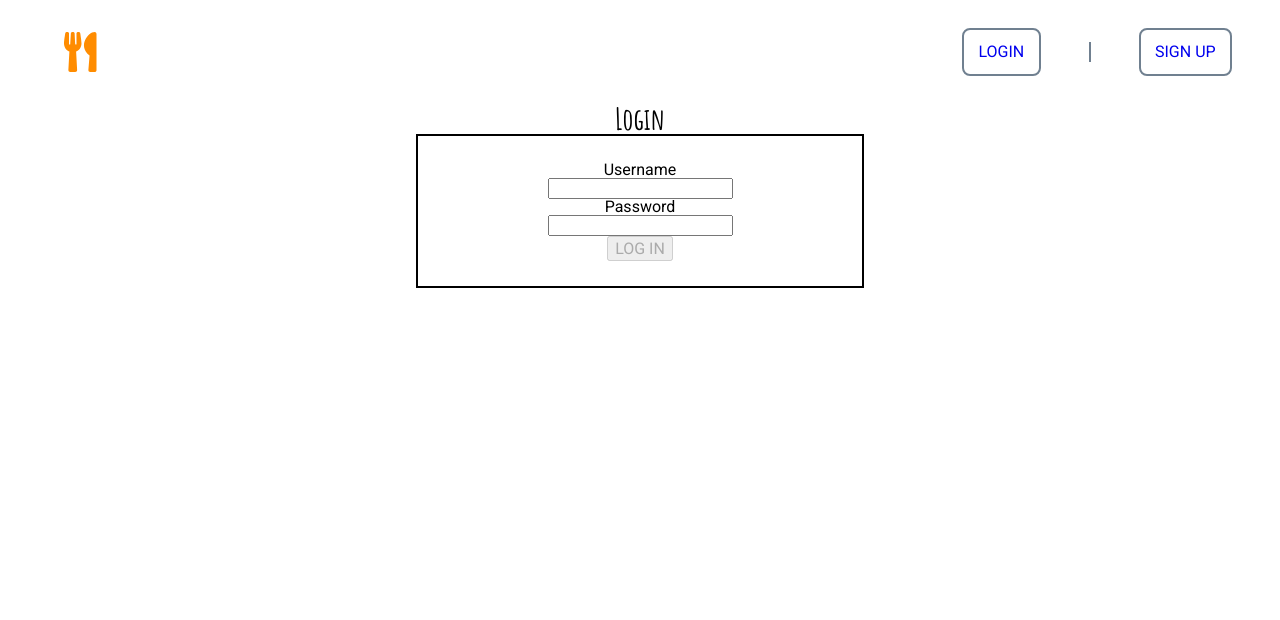
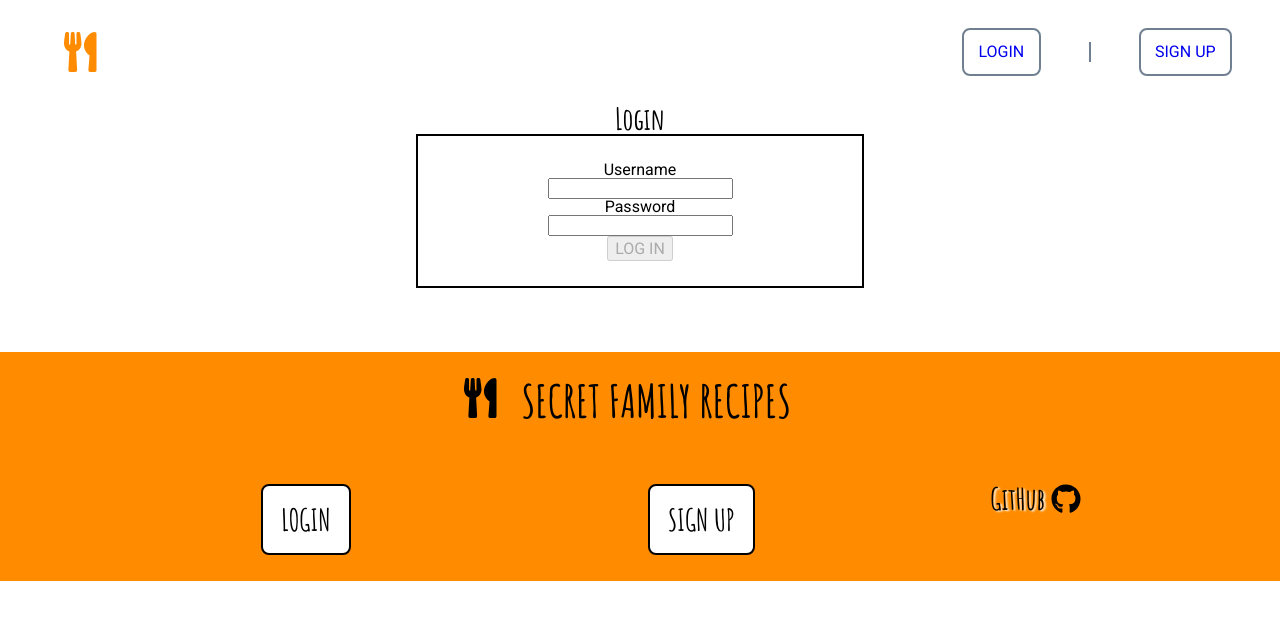
Before and after one commit to BW-secret-family-recipes-3/front-end, a React (Create React App) app in the folder secret-family-recipes/: page /user/login in a window 1280 px wide. Shown: the top 620 px of the page. Built offline with nearby package versions, Linux system fonts and the light colour scheme.

Commit message:
finished footer

```diff
--- a/secret-family-recipes/package.json
+++ b/secret-family-recipes/package.json
@@ -4,6 +4,7 @@
   "private": true,
   "dependencies": {
     "@fortawesome/fontawesome-svg-core": "^1.2.30",
+    "@fortawesome/free-brands-svg-icons": "^5.14.0",
     "@fortawesome/free-solid-svg-icons": "^5.14.0",
     "@fortawesome/react-fontawesome": "^0.1.11",
     "@testing-library/jest-dom": "^4.2.4",
--- a/secret-family-recipes/src/App.js
+++ b/secret-family-recipes/src/App.js
@@ -10,6 +10,7 @@ import Register from "./components/Register";
 import PrivateRoute from "./components/PrivateRoute";
 import Dashboard from "./components/Dashboard";
 import NavBar from './components/NavBar';
+import Footer from './components/Footer';
 
 // app component
 function App() {
@@ -25,6 +26,7 @@ function App() {
           {/* ------------- React-2 team ---------------- */}
           <PrivateRoute path = "/user/dashboard" component = {Dashboard}/>
         </Switch>
+        <Footer />
       </Router>
     </div>
   );
--- /dev/null
+++ b/secret-family-recipes/src/components/Footer.js
@@ -0,0 +1,135 @@
+import React from 'react';
+import {Link} from "react-router-dom";
+import { connect } from "react-redux";
+import {FontAwesomeIcon} from '@fortawesome/react-fontawesome';
+import {faGithub} from '@fortawesome/free-brands-svg-icons/faGithub';
+import { faUtensils } from '@fortawesome/free-solid-svg-icons';
+import styled from 'styled-components';
+import '../index.css';
+
+const githubIcon = <FontAwesomeIcon icon={faGithub}/>
+
+
+const StyledFooter = styled.footer`
+padding: 2%;
+color: black;
+margin-top: 5%;
+background-color: darkorange;
+font-family: 'amatic sc';
+
+
+div:first-of-type {
+    display: flex;
+    justify-content: center;
+    margin-bottom: 5%;
+}
+
+a {
+    text-decoration: none;
+    color: black;
+    font-size: 3rem;
+}
+
+svg {
+    font-size: 4rem;
+}
+
+p {
+    display: inline-block;
+    margin: 0 2%;
+    font-size: 4.5rem;
+}
+
+nav {
+    display: flex;
+    justify-content: space-evenly;
+
+    svg {
+        font-size: 3rem;
+    }
+
+    a:last-of-type {
+        text-shadow: 2px 1px 2px white;
+        transition: all 0.3s ease-in-out;
+        justify-self: flex-start;
+
+
+        &:hover {
+            color: white;
+            text-shadow: 2px 1px 2px black;
+        }
+    }
+
+
+
+    a:nth-of-type(2), a:first-of-type {
+            color: black;
+            margin: 0 5%;
+            text-decoration: none;
+            border: 2px solid black;
+            border-radius: 8px;
+            padding: 1.5% 1.5%;
+            transition: all 0.3s ease-in-out;
+            background-color: white;
+
+            &:hover {
+                color: darkorange;
+                border-color: white;
+                background-color: black;
+                transition: all 0.3s ease-in-out;
+            }
+    }
+}
+`
+
+function Footer(props){
+
+    const {loggedIn} = props.state;
+
+    const loggedInLinks = () => {
+        return (
+            <StyledFooter>
+                <FontAwesomeIcon icon={faUtensils} />
+                <p>SECRET FAMILY RECIPES</p>
+                <nav>
+                    <Link to = "/user/dashboard">Dashboard</Link>
+                    <Link to = "/user/logout">Logout</Link>
+                    <a href='https://github.com/BW-secret-family-recipes-3' target='_blank'>
+                        GitHub {githubIcon}</a>
+                </nav>
+            </StyledFooter>
+        );
+    };
+
+    const loggedOutLinks = () => {
+        return (
+            <StyledFooter>
+                <div>
+                <FontAwesomeIcon icon={faUtensils} />
+                <p>SECRET FAMILY RECIPES</p>
+                </div>
+                <nav>
+                    <Link to = "/user/login">LOGIN</Link>
+                    <Link to = "/user/register">SIGN UP</Link>
+                    <a href='https://github.com/BW-secret-family-recipes-3' target='_blank'>
+                        GitHub {githubIcon}</a>
+                </nav>
+            </StyledFooter>
+        );
+    };
+
+
+    return(
+        <div>
+           {loggedIn ? loggedInLinks() : loggedOutLinks()}
+        </div>
+    );
+};
+
+function mapStateToProps(state) {
+    return {
+        state: state.fetchToken
+    };
+};
+
+export default connect(mapStateToProps, {})(Footer);
--- a/secret-family-recipes/src/components/ViewRecipes.js
+++ b/secret-family-recipes/src/components/ViewRecipes.js
@@ -42,6 +42,12 @@ const exampleRecipes = [{
     instructions: 'First you make the dough, then put the sauce on it. Put the cheese and pepperoni on top and throw it in the oven until it\'s done',
     categories: ['everyday', 'breakfast', 'lunch', 'dinner']
 }];
+
+// Creating some styled components!
+
+const RecipesContainer = styled.div`
+
+`
 
 
 
```
Also changed, not shown: 1 other file (tests, documents, lock files or other folders).
